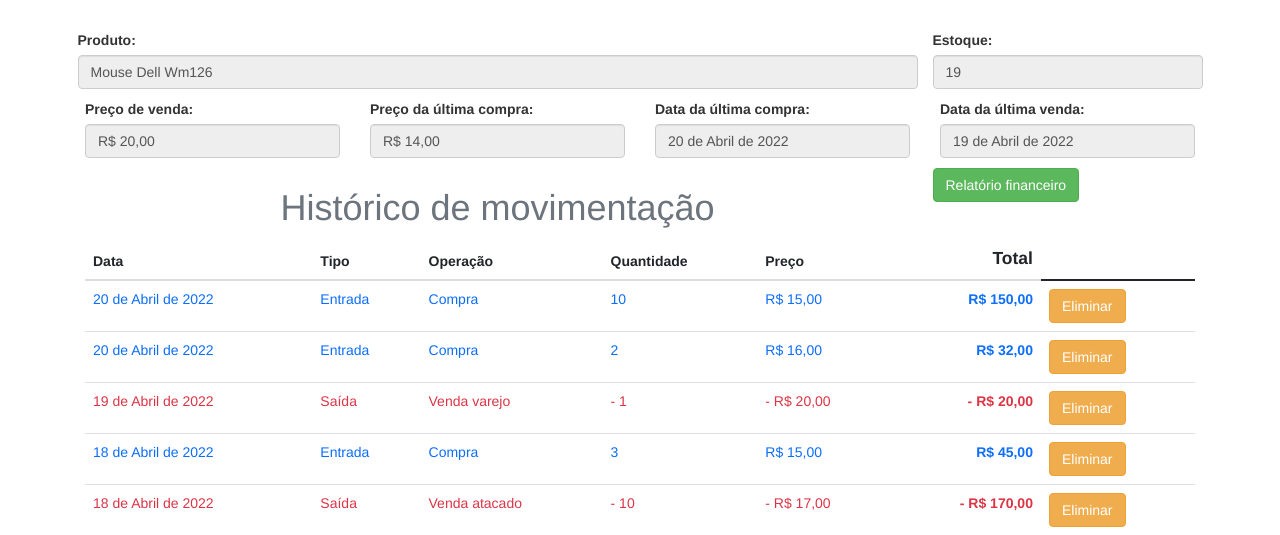
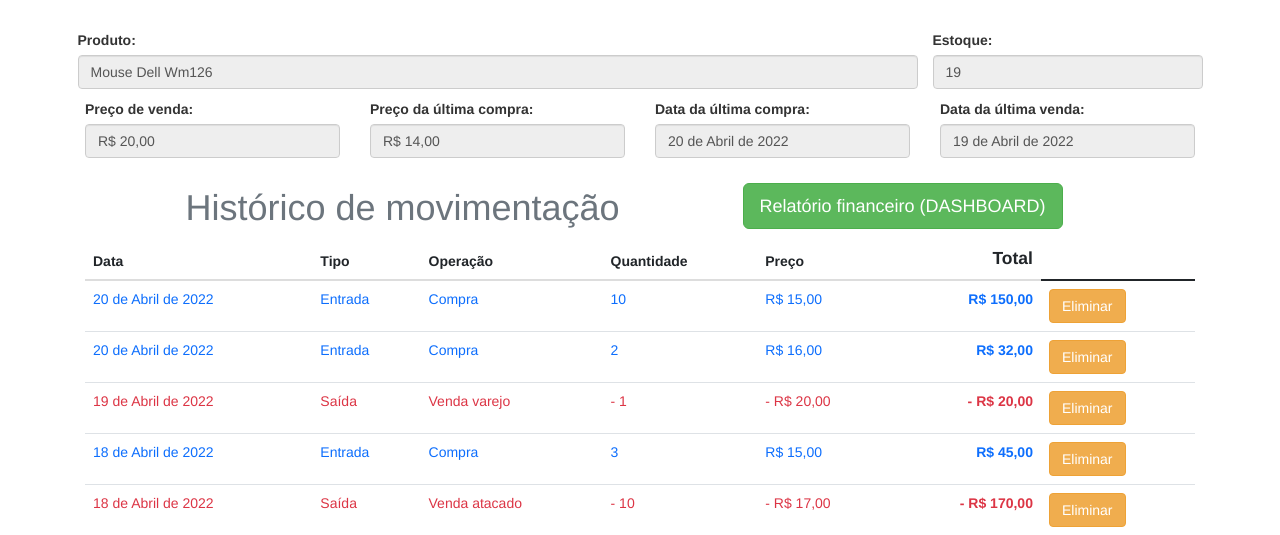
Before and after one commit to Fabianbatistasilva/PROJETO-ESTOQUE, a Django app: page /relatorio/1 in a window 1280 px wide. Shown: the part 130-665 px from the top of the page. Run offline with Django 4.2, Linux system fonts and the light colour scheme; a user stored in the database is signed in; data comes from the database, SQL or seed files in the repository; some libraries are stand-ins or nearby versions.

Commit message:
JV 23/04 16:20

```diff
--- a/produtos/templates/paginas/detalhes.html
+++ b/produtos/templates/paginas/detalhes.html
@@ -55,7 +55,8 @@
                 {% else %}
                 <a href="{% url 'desligar' produto.id%}" class="btn btn-danger my-3" style="width: 230px;">Desativar produto</a>
                 {% endif %}
-                <a href="{% url 'relatorio' produto.id%}" class="btn btn-info">Acessar relatório do produto</a>
+                <a href="{% url 'relatorio' produto.id%}" class="btn btn-info" style="width: 230px;">Acessar relatório do produto</a>
+                <a href="{% url 'financeiro' produto.id%}" class="btn btn-info" style="width: 230px;">Dashboard financeiro do produto</a>
               </div>
             </div>
           </div>
--- a/produtos/templates/paginas/relatorios.html
+++ b/produtos/templates/paginas/relatorios.html
@@ -59,11 +59,11 @@ Relatório {{produto.produto}}
       {% endif %}
     </div>
     <div class="row">
-      <div class="col-9">
+      <div class="col-7">
         <h1 class="text-center text-secondary">Histórico de movimentação</h1>
       </div>
-      <div class="col-3">
-        <a href="{% url 'financeiro' produto.id%}" class="btn btn-success text-end">Relatório financeiro</a>
+      <div class="col-4">
+        <a href="{% url 'financeiro' produto.id%}" class="btn btn-lg btn-success mt-4">Relatório financeiro (DASHBOARD)</a>
       </div>
     </div>
 
```
